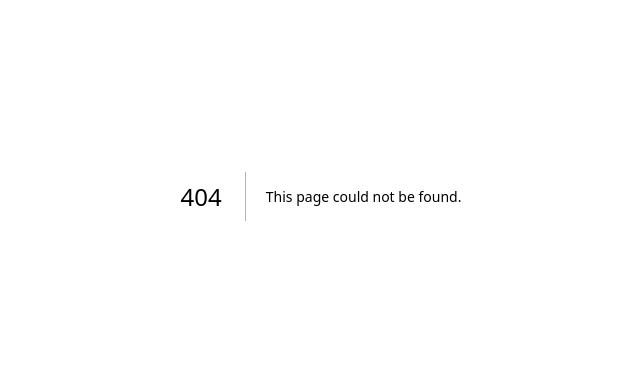
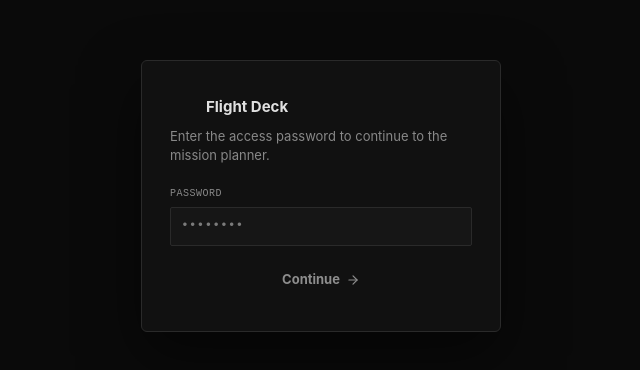
Before and after one commit to WebDevAmey/mission-planner, a Next.js app: page /login in a window 1280 px wide. Before the commit this address had no page. Shown: the part 204-574 px from the top of the page, without its empty margins (319-959 px from the left). Built offline with nearby package versions, Linux system fonts and the light colour scheme.

Commit message:
add the login page

```diff
--- /dev/null
+++ b/src/app/login/page.tsx
@@ -0,0 +1,111 @@
+'use client';
+
+import React, { Suspense, useState } from 'react';
+import { useRouter, useSearchParams } from 'next/navigation';
+import { Lock, ArrowRight, Loader2 } from 'lucide-react';
+
+function LoginForm() {
+  const router = useRouter();
+  const searchParams = useSearchParams();
+  const next = searchParams.get('next') || '/mission-planner';
+
+  const [password, setPassword] = useState('');
+  const [error, setError] = useState<string | null>(null);
+  const [loading, setLoading] = useState(false);
+
+  const submit = async (e: React.FormEvent) => {
+    e.preventDefault();
+    if (!password || loading) return;
+    setLoading(true);
+    setError(null);
+    try {
+      const res = await fetch('/api/auth/login', {
+        method: 'POST',
+        headers: { 'Content-Type': 'application/json' },
+        body: JSON.stringify({ password }),
+      });
+      const data = await res.json();
+      if (!res.ok || !data.ok) {
+        setError(data.error || 'Login failed');
+        setLoading(false);
+        return;
+      }
+      router.push(next);
+      router.refresh();
+    } catch {
+      setError('Could not reach the server. Try again.');
+      setLoading(false);
+    }
+  };
+
+  return (
+    <div style={{
+      minHeight: '100vh', display: 'flex', alignItems: 'center', justifyContent: 'center',
+      backgroundColor: 'var(--color-bg-base)',
+      padding: '24px',
+    }}>
+      <form onSubmit={submit} style={{
+        width: '100%', maxWidth: '360px', padding: '32px 28px', borderRadius: 'var(--radius-lg)',
+        backgroundColor: 'var(--color-bg-panel)', border: '1px solid var(--color-border-mid)',
+        boxShadow: '0 24px 60px rgba(0,0,0,0.5)',
+      }}>
+        <div style={{ display: 'flex', alignItems: 'center', gap: '8px', marginBottom: '6px' }}>
+          <div style={{ width: '28px', height: '28px', borderRadius: '6px', backgroundColor: 'var(--color-foreground)', display: 'flex', alignItems: 'center', justifyContent: 'center' }}>
+            <Lock size={14} color="var(--color-background)" />
+          </div>
+          <span style={{ fontFamily: 'var(--font-sans)', fontSize: '15px', fontWeight: 700, color: 'var(--color-text)' }}>
+            Flight Deck
+          </span>
+        </div>
+        <p style={{ fontFamily: 'var(--font-sans)', fontSize: '13px', color: 'var(--color-text-dim)', margin: '0 0 22px' }}>
+          Enter the access password to continue to the mission planner.
+        </p>
+
+        <label style={{ display: 'block', fontFamily: 'var(--font-mono)', fontSize: '10px', color: 'var(--color-text-dim)', marginBottom: '6px', textTransform: 'uppercase', letterSpacing: '0.5px' }}>
+          Password
+        </label>
+        <input
+          type="password"
+          value={password}
+          autoFocus
+          onChange={(e) => setPassword(e.target.value)}
+          placeholder="••••••••"
+          style={{
+            width: '100%', boxSizing: 'border-box', background: 'var(--color-bg-raised)',
+            border: `1px solid ${error ? 'var(--color-red)' : 'var(--color-border-mid)'}`,
+            borderRadius: 'var(--radius-sm)', color: 'var(--color-text)', fontFamily: 'var(--font-mono)',
+            fontSize: '13px', padding: '9px 10px', outline: 'none', marginBottom: '10px',
+          }}
+        />
+
+        {error && (
+          <div style={{ fontFamily: 'var(--font-mono)', fontSize: '11px', color: 'var(--color-red)', marginBottom: '10px' }}>
+            {error}
+          </div>
+        )}
+
+        <button
+          type="submit"
+          disabled={!password || loading}
+          style={{
+            width: '100%', display: 'flex', alignItems: 'center', justifyContent: 'center', gap: '6px',
+            padding: '10px', backgroundColor: 'var(--color-foreground)', border: 'none', borderRadius: 'var(--radius-sm)',
+            color: 'var(--color-background)', fontFamily: 'var(--font-sans)', fontSize: '13px', fontWeight: 700,
+            cursor: !password || loading ? 'not-allowed' : 'pointer', opacity: !password || loading ? 0.6 : 1,
+            marginTop: '4px',
+          }}
+        >
+          {loading ? <Loader2 size={14} className="animate-spin" /> : <>Continue <ArrowRight size={14} /></>}
+        </button>
+      </form>
+    </div>
+  );
+}
+
+export default function LoginPage() {
+  return (
+    <Suspense fallback={null}>
+      <LoginForm />
+    </Suspense>
+  );
+}
```
